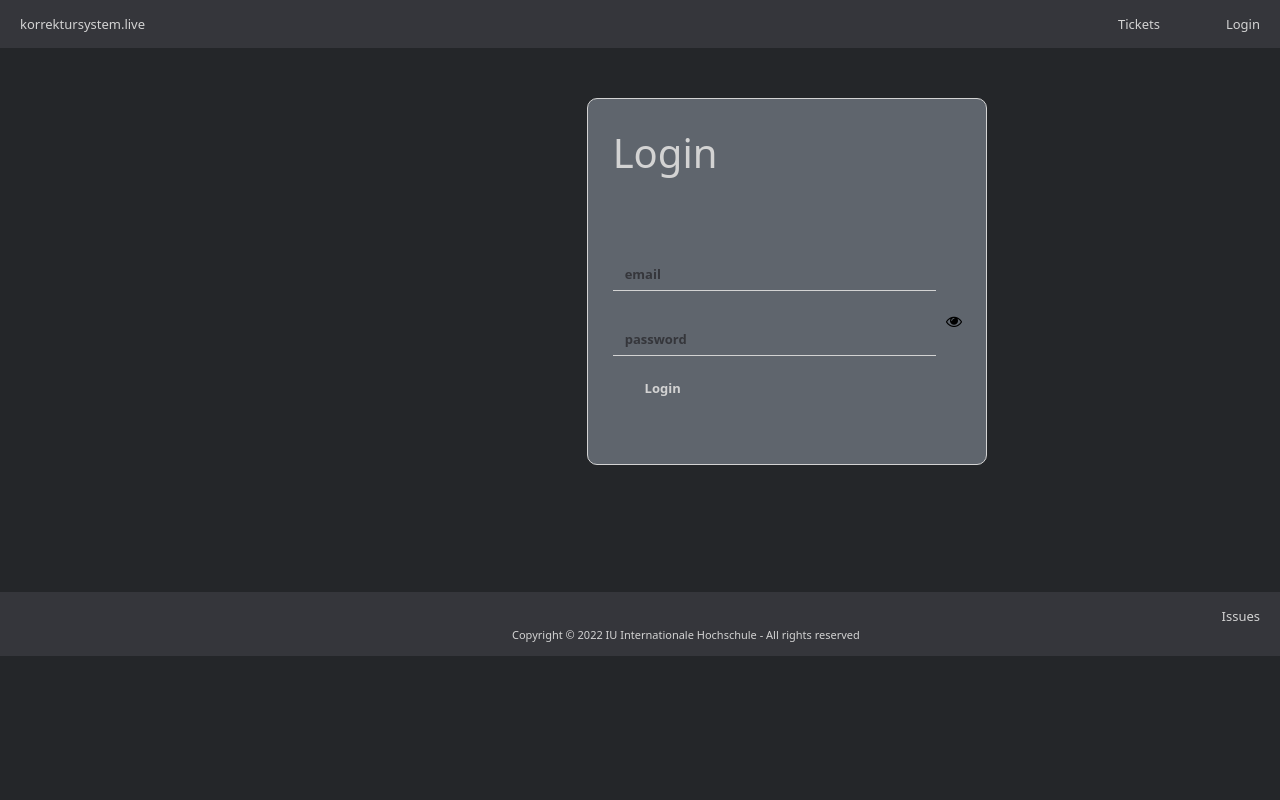
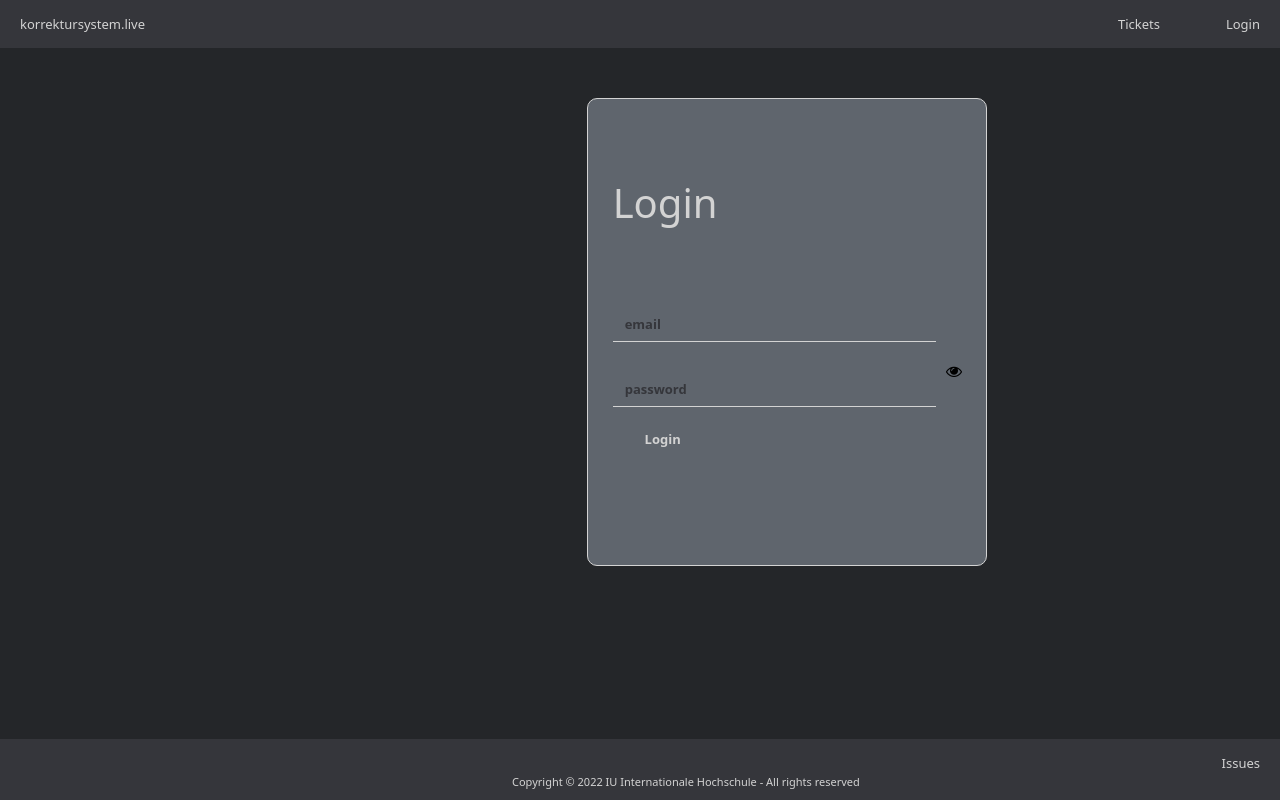
Before and after one commit to marcoiubh/korrektursystem-frontend, a React (Create React App) app: page / in a window 1280 px wide. Built offline with nearby package versions, Linux system fonts and the light colour scheme.

Commit message:
fix: sticky footer

```diff
--- a/src/css/footer.css
+++ b/src/css/footer.css
@@ -1,6 +1,10 @@
 .app_footer {
   grid-area: app_footer;
   background-color: #35363b;
+  position: fixed;
+  left: 0;
+  bottom: 0;
+  width: 100%;
   display: grid;
   grid-template-columns: auto 1fr 400px;
   grid-template-areas: 'app_copyright .  app_issues';
@@ -12,6 +16,7 @@
   grid-area: app_copyright;
   margin-top: 35px;
   margin-left: 40vw;
+  margin-bottom: 10px;
 }
 
 .app_issues {
```
